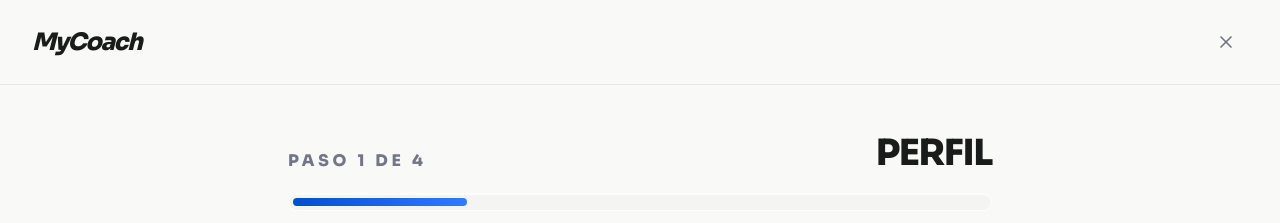
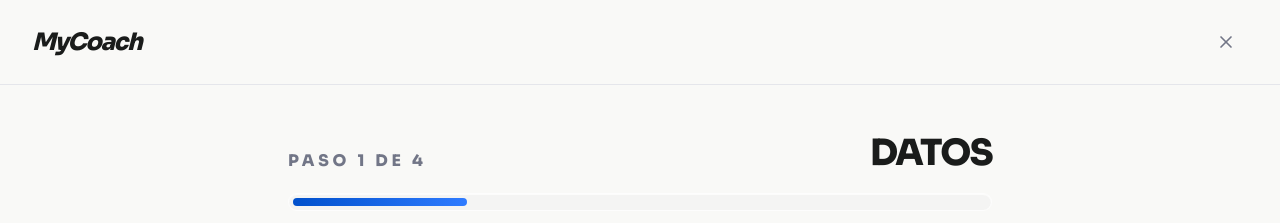
Before and after one commit to vicalbahaca/MyCoach, a Next.js app: page /plan in a window 1280 px wide. Shown: the top 223 px of the page. Built offline with nearby package versions, Linux system fonts and the light colour scheme.

Commit message:
Simplify form step headings

```diff
--- a/src/components/routine-builder.tsx
+++ b/src/components/routine-builder.tsx
@@ -73,19 +73,19 @@ import {
 const STEP_META = [
   {
     id: 1,
-    title: "Perfil",
+    title: "Datos",
     blurb: "Base del caso: perfil del atleta, objetivo principal y disciplinas que hay que tener en cuenta.",
     icon: ClipboardList,
   },
   {
     id: 2,
-    title: "Rutina actual",
+    title: "Contexto",
     blurb: "Aqui entra el bloque actual: puedes escribirlo en texto plano o adjuntarlo en archivo.",
     icon: FileText,
   },
   {
     id: 3,
-    title: "Físico actual",
+    title: "Análisis",
     blurb: "Lectura del físico para personalizar prioridades y detectar sesgos del bloque.",
     icon: ImageUp,
   },
```
